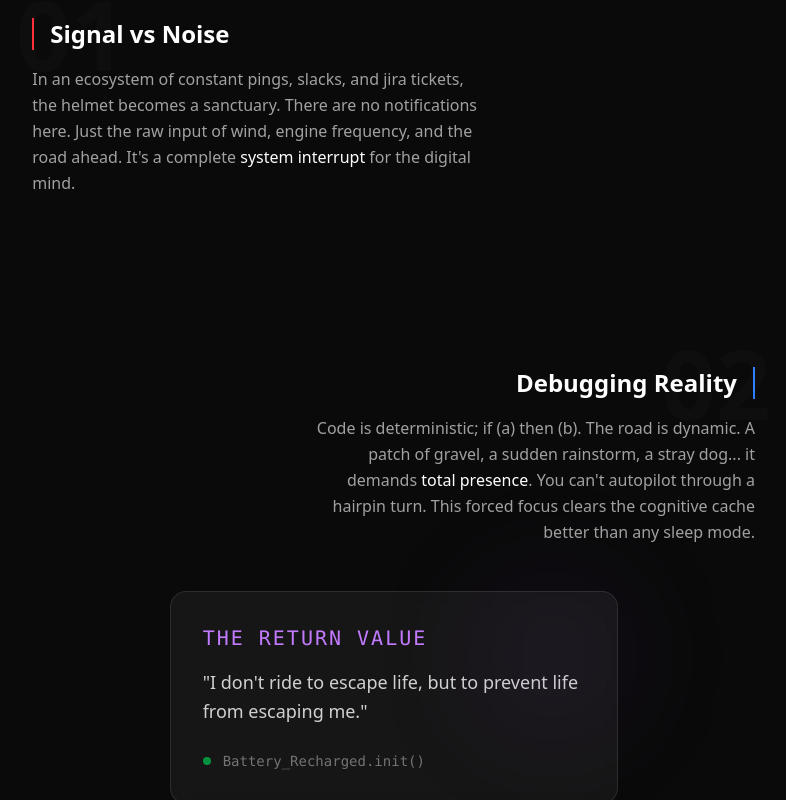
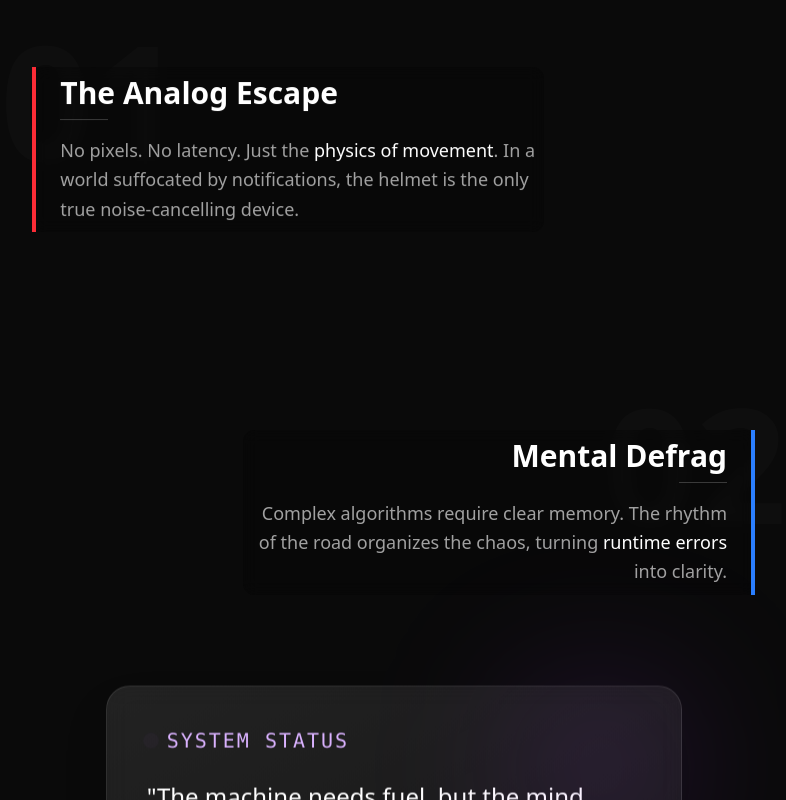
Before and after one commit to thomas-chacko/personal-portfolio, a Next.js app: page / in a window 1280 px wide. Shown: the part 1640-2440 px from the top of the page, without its empty margins (477-1263 px from the left). Built offline with nearby package versions, Linux system fonts and the light colour scheme.

Commit message:
about strcture updates

```diff
--- a/app/components/About.tsx
+++ b/app/components/About.tsx
@@ -64,6 +64,75 @@ const Char = ({ progress, range, children }: { progress: any, range: [number, nu
     );
 };
 
+const ParallaxManifesto = () => {
+    const sectionRef = useRef(null);
+    const { scrollYProgress } = useScroll({
+        target: sectionRef,
+        offset: ["start end", "end start"]
+    });
+
+    const yFast = useTransform(scrollYProgress, [0, 1], [100, -200]);
+    const ySlow = useTransform(scrollYProgress, [0, 1], [-50, 50]);
+    const yReverse = useTransform(scrollYProgress, [0, 1], [50, -100]);
+
+    return (
+        <div ref={sectionRef} className="py-24 lg:py-48 relative z-10 flex flex-col gap-32">
+
+            {/* Card 01 */}
+            <motion.div
+                style={{ y: yFast }}
+                className="relative self-start w-full max-w-lg group"
+            >
+                <div className="absolute -left-8 -top-12 text-[10rem] leading-none font-black text-white/[0.02] select-none -z-10 group-hover:text-white/[0.05] transition-colors">01</div>
+                <div className="border-l-4 border-red-500 pl-6 py-2 backdrop-blur-sm bg-black/20 rounded-r-xl">
+                    <h4 className="text-3xl font-bold text-white mb-2">The Analog Escape</h4>
+                    <div className="h-px w-12 bg-white/20 mb-4" />
+                    <p className="text-neutral-400 text-lg leading-relaxed">
+                        No pixels. No latency. Just the <span className="text-white font-medium">physics of movement</span>.
+                        In a world suffocated by notifications, the helmet is the only true noise-cancelling device.
+                    </p>
+                </div>
+            </motion.div>
+
+            {/* Card 02 */}
+            <motion.div
+                style={{ y: ySlow }}
+                className="relative self-end w-full max-w-lg text-right group"
+            >
+                <div className="absolute -right-8 -top-12 text-[10rem] leading-none font-black text-white/[0.02] select-none -z-10 group-hover:text-white/[0.05] transition-colors">02</div>
+                <div className="border-r-4 border-blue-500 pr-6 py-2 backdrop-blur-sm bg-black/20 rounded-l-xl flex flex-col items-end">
+                    <h4 className="text-3xl font-bold text-white mb-2">Mental Defrag</h4>
+                    <div className="h-px w-12 bg-white/20 mb-4" />
+                    <p className="text-neutral-400 text-lg leading-relaxed">
+                        Complex algorithms require clear memory. The rhythm of the road organizes the chaos,
+                        turning <span className="text-white font-medium">runtime errors</span> into clarity.
+                    </p>
+                </div>
+            </motion.div>
+
+            {/* Card 03 */}
+            <motion.div
+                style={{ y: yReverse }}
+                className="relative self-center w-full max-w-xl p-10 bg-gradient-to-br from-white/10 to-white/5 border border-white/10 rounded-3xl backdrop-blur-md shadow-2xl"
+            >
+                <div className="absolute top-0 right-0 w-40 h-40 bg-purple-500/20 rounded-full blur-[80px] pointer-events-none" />
+                <h4 className="text-xl font-mono text-purple-300 mb-6 tracking-widest uppercase flex items-center gap-3">
+                    <span className="w-2 h-2 bg-purple-400 rounded-full animate-ping" />
+                    System Status
+                </h4>
+                <p className="text-2xl text-white font-light leading-normal">
+                    &quot;The machine needs fuel, but the mind needs <span className="font-bold text-transparent bg-clip-text bg-linear-to-r from-purple-400 to-blue-400">freedom</span>.&quot;
+                </p>
+                <div className="mt-8 pt-6 border-t border-white/10 flex justify-between items-center text-sm text-neutral-500 font-mono">
+                    <span>/usr/bin/ride</span>
+                    <span className="text-green-400">Process_Complete</span>
+                </div>
+            </motion.div>
+
+        </div>
+    );
+};
+
 export const About = () => {
     const container = useRef(null);
     const { scrollYProgress } = useScroll({
@@ -123,54 +192,7 @@ export const About = () => {
                             <p className="mt-6 text-sm tracking-widest text-white/40 uppercase text-right">01 &mdash; Mountain Passes</p>
                         </div>
 
-                        {/* Parallax Manifesto Section */}
-                        <div className="py-12 lg:py-32 relative z-10 flex flex-col gap-24">
-
-                            {/* Card 01 - Moves Faster */}
-                            <motion.div
-                                style={{ y: useTransform(scrollYProgress, [0, 1], [0, -100]) }}
-                                className="relative self-start w-full max-w-md"
-                            >
-                                <div className="absolute -left-4 -top-8 text-8xl font-black text-white/[0.02] select-none">01</div>
-                                <h4 className="text-2xl font-bold text-white mb-4 border-l-2 border-red-500 pl-4">Signal vs Noise</h4>
-                                <p className="text-neutral-400 leading-relaxed">
-                                    In an ecosystem of constant pings, slacks, and jira tickets, the helmet becomes a sanctuary.
-                                    There are no notifications here. Just the raw input of wind, engine frequency, and the road ahead.
-                                    It's a complete <span className="text-white">system interrupt</span> for the digital mind.
-                                </p>
-                            </motion.div>
-
-                            {/* Card 02 - Moves Slower (Stays longer) */}
-                            <motion.div
-                                style={{ y: useTransform(scrollYProgress, [0, 1], [0, 50]) }}
-                                className="relative self-end w-full max-w-md text-right"
-                            >
-                                <div className="absolute -right-4 -top-8 text-8xl font-black text-white/[0.02] select-none">02</div>
-                                <h4 className="text-2xl font-bold text-white mb-4 border-r-2 border-blue-500 pr-4">Debugging Reality</h4>
-                                <p className="text-neutral-400 leading-relaxed">
-                                    Code is deterministic; if (a) then (b). The road is dynamic. A patch of gravel, a sudden rainstorm, a stray dog...
-                                    it demands <span className="text-white">total presence</span>. You can't autopilot through a hairpin turn.
-                                    This forced focus clears the cognitive cache better than any sleep mode.
-                                </p>
-                            </motion.div>
-
-                            {/* Card 03 - Neural Shift */}
-                            <motion.div
-                                style={{ y: useTransform(scrollYProgress, [0, 1], [0, -50]) }}
-                                className="relative self-center w-full max-w-md p-8 bg-white/5 border border-white/10 rounded-2xl backdrop-blur-sm"
-                            >
-                                <div className="absolute top-0 right-0 w-32 h-32 bg-purple-500/10 rounded-full blur-3xl pointer-events-none" />
-                                <h4 className="text-xl font-mono text-purple-400 mb-4 tracking-widest uppercase">The Return Value</h4>
-                                <p className="text-lg text-white/80 font-light leading-relaxed">
-                                    "I don't ride to escape life, but to prevent life from escaping me."
-                                </p>
-                                <div className="mt-6 flex items-center gap-3 text-sm text-neutral-500 font-mono">
-                                    <span className="w-2 h-2 bg-green-500 rounded-full animate-pulse" />
-                                    <span>Battery_Recharged.init()</span>
-                                </div>
-                            </motion.div>
-
-                        </div>
+                        <ParallaxManifesto />
 
                         {/* Image 2 (Simulated with div as we only have one placeholder) */}
                         <TextReveal>
```
